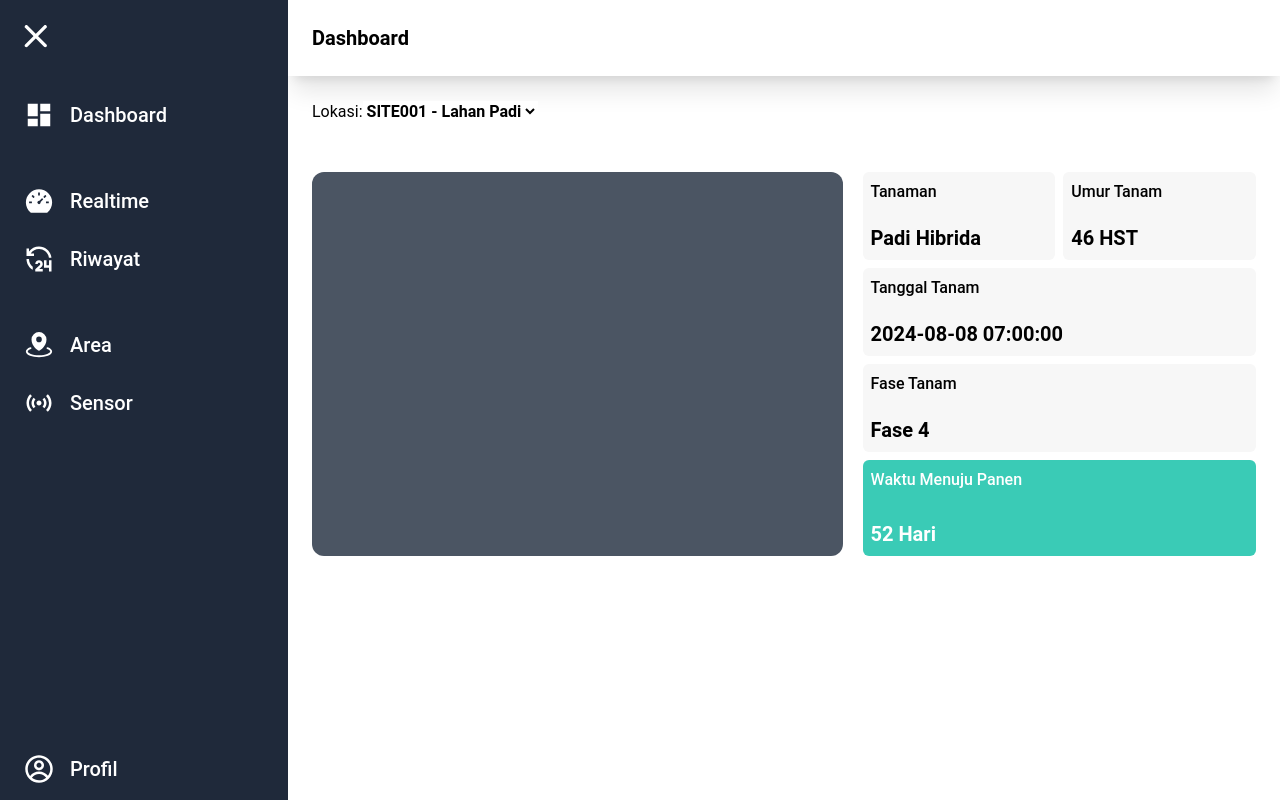
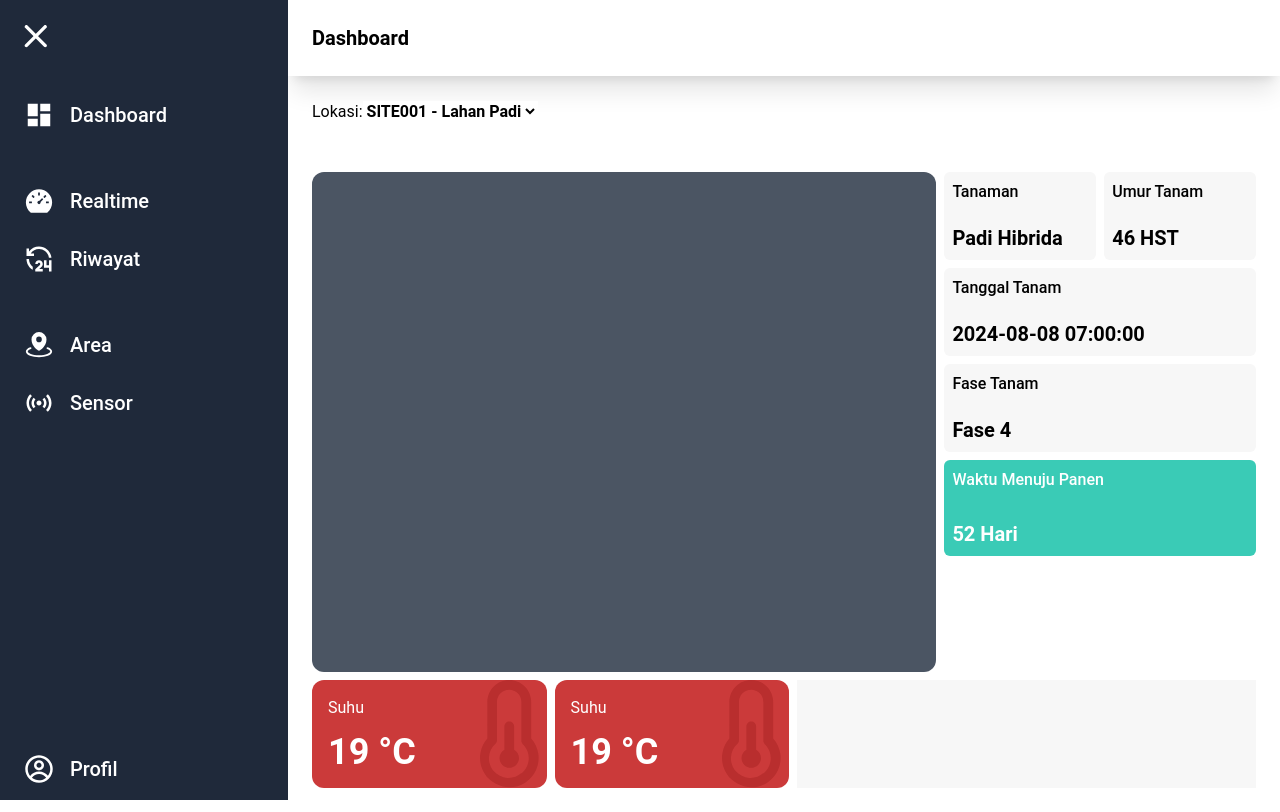
Before and after one commit to shalmanrafli30/agrosmart-system, a Next.js app: page / in a window 1280 px wide. Built offline with nearby package versions, Linux system fonts and the light colour scheme.

Commit message:
add component indikator suhu

```diff
--- a/src/app/page.tsx
+++ b/src/app/page.tsx
@@ -1,41 +1,22 @@
-// // 'use client'
-
-// import Header from "./Components/header";
-// import Sidebar from "./Components/sidebar";
-
-// export default function Home() {
-//   return (
-//     // <div className="flex">
-//     //   <Sidebar />
-
-//     //   {/* HEADER */}
-//     //   <div className="flex-grow">
-//     //     {/* <div className="shadow-xl p-6 bg-white">
-//     //       <span className="text-black font-bold text-xl">HOMEPAGE</span>
-//     //     </div> */}
-//     //     <Header title="Dashboard" />
-//     //   </div>
-//     // </div>
-//     <h3>HALO</h3>
-//   );
-// }
-
-
-// src/app/page.tsx
 import type { Metadata } from "next";
 import { useState } from "react";
+import IndikatorSuhu from "./Components/indikatorSuhu";
 
 export const metadata: Metadata = {
-  title: "Create Next App",
-  description: "Generated by create next app",
+  title: "Dashboard",
+  description: "AgroSmartSystem Dashboard",
 };
+
+export const indikator = [
+  {suhu: 19},
+]
 
 export default function HomePage() {
   return (
     <div className="p-6">
-      <div className="flex gap-5">
-        <div className="bg-gray-600 flex-grow-[4] h-96 rounded-xl"></div>
-        <div className="flex-grow h-96">
+      <div className="flex gap-2">
+        <div className="bg-gray-600 flex-grow-[3] h-[500px] rounded-xl w-1/2"></div>
+        <div className="flex-grow">
           {/* All sections wrapped in a single column container with gap */}
           <div className="flex flex-col gap-y-2">
             {/* Tanaman & Umur Tanam - SECTION 1 */}
@@ -70,6 +51,16 @@ export default function HomePage() {
           </div>
         </div>
       </div>
+      {/* Indikator */}
+      <div className="flex gap-2 mt-2">
+        <div className="grid grid-cols-2 gap-2 flex-grow">
+          {/* Indikator 1 */}
+          <IndikatorSuhu suhu={indikator[0].suhu}/>
+          {/* Indikator 2 */}
+          <IndikatorSuhu suhu={indikator[0].suhu}/>
+        </div>
+        <div className="bg-abu flex-grow-[2]"></div>
+      </div>
     </div>
 
 
```
